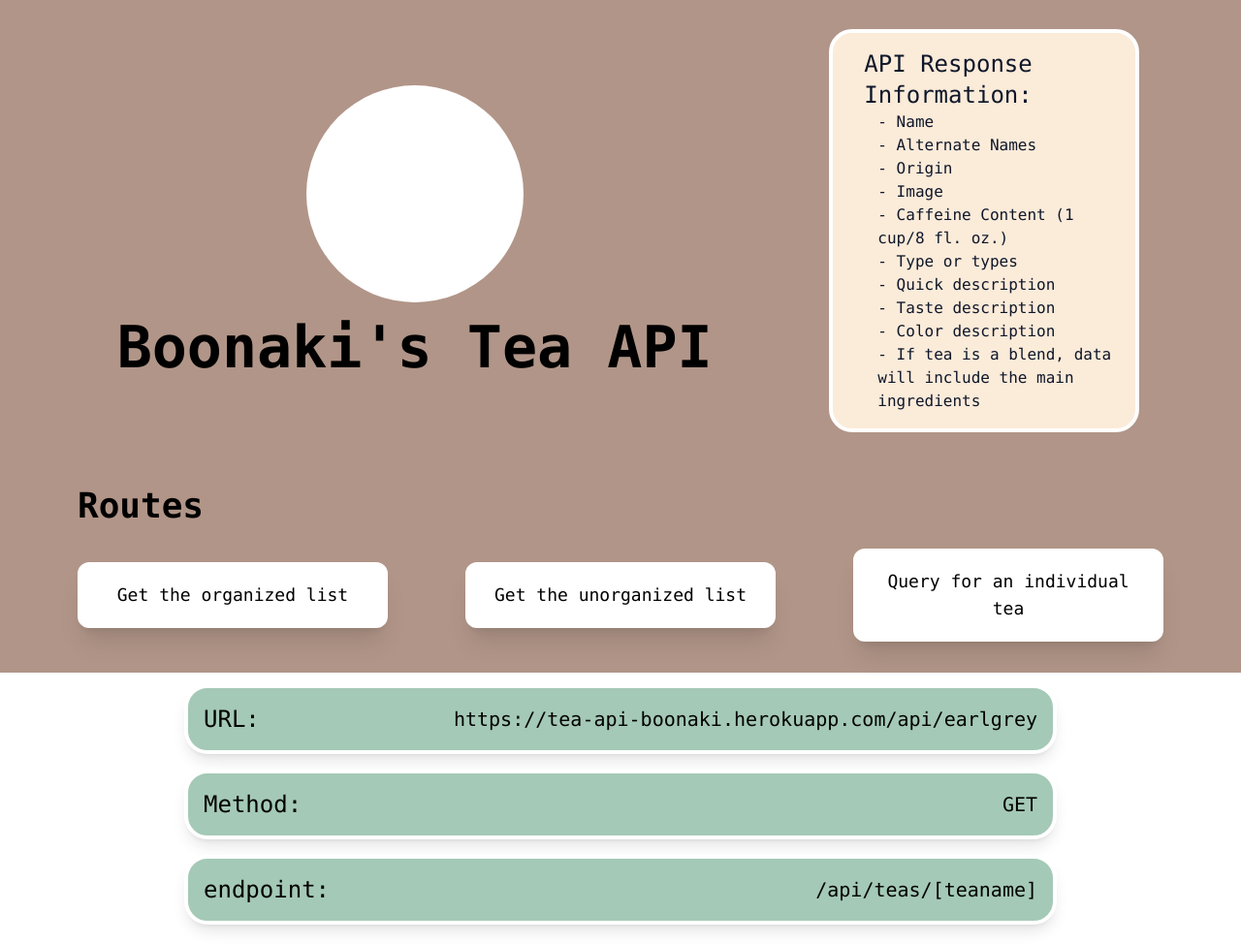
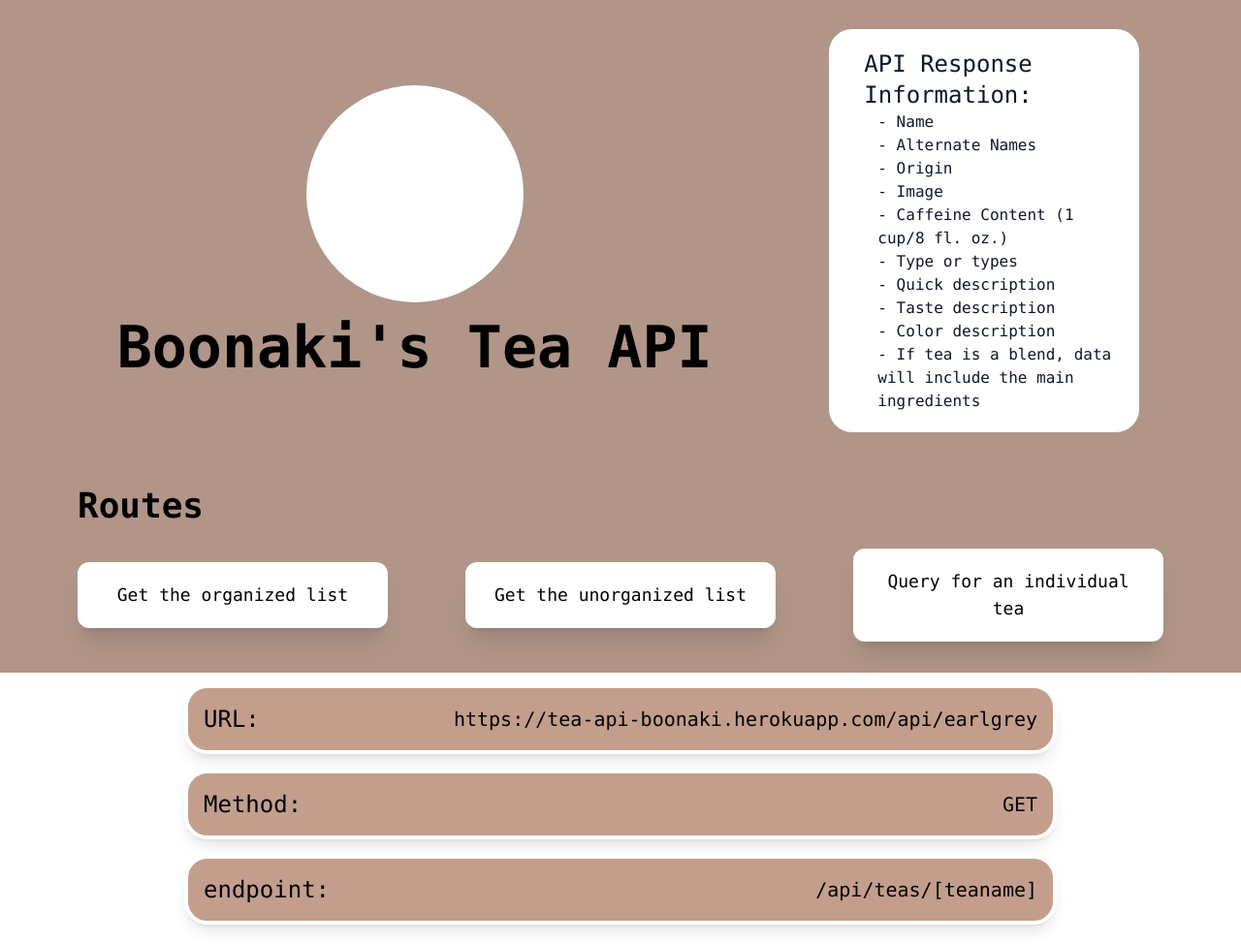
Before and after one commit to boonaki/boonakis-tea-api, a website: page public/index.html in a window 1280 px wide. Shown: the part 258-1232 px from the top of the page at 97% size. Drawn offline with nearby package versions, Linux system fonts and the light colour scheme; no server answers.

Commit message:
style changes

```diff
--- a/public/index.html
+++ b/public/index.html
@@ -20,7 +20,7 @@
                 <div id="animContainer" class="h-28 w-28 rounded-full bg-white mt-4 md:mt-4 md:h-56 md:w-56"></div>
                 <h1 class="text-black font-bold text-5xl z-10 p-4 md:text-6xl">Boonaki's Tea API</h1>
             </div>
-            <div class="w-80 bg-spanTan flex flex-col justify-center p-4 my-8 text-slate-900 rounded-3xl border-4 border-white">
+            <div class="w-80 bg-white flex flex-col justify-center p-4 my-8 text-slate-900 rounded-3xl border-4 border-white">
                 <label for="includes" class="text-2xl pl-4">API Response Information:</label>
                 <ul id="includes" class="">
                     <li>- Name</li>
@@ -250,15 +250,15 @@
 
                 <div id="res-2" class="res">
                     <div class="flex flex-col justify-center rounded-xl h-full md:h-44 pt-8 items-center px-4">
-                        <div class="flex w-full lg:w-[900px] flex-col md:flex-row items-center justify-between p-4 my-2 rounded-3xl border-4 border-white bg-[#a4c9b6] shadow-lg">
+                        <div class="flex w-full lg:w-[900px] flex-col md:flex-row items-center justify-between p-4 my-2 rounded-3xl border-4 border-white bg-[#c39e8c] shadow-lg">
                             <h2 class="text-2xl">URL:</h2>
                             <h2 class="text-xl">https://tea-api-boonaki.herokuapp.com/api/earlgrey</h2>
                         </div>
-                        <div class="flex w-full lg:w-[900px] flex-col md:flex-row items-center justify-between p-4 my-2 rounded-3xl border-4 border-white bg-[#a4c9b6] shadow-lg">
+                        <div class="flex w-full lg:w-[900px] flex-col md:flex-row items-center justify-between p-4 my-2 rounded-3xl border-4 border-white bg-[#c39e8c] shadow-lg">
                             <h2 class="text-2xl">Method:</h2>
                             <h2 class="text-xl">GET</h2>
                         </div>
-                        <div class="flex w-full lg:w-[900px] flex-col md:flex-row items-center justify-between p-4 my-2 rounded-3xl border-4 border-white bg-[#a4c9b6] shadow-lg">
+                        <div class="flex w-full lg:w-[900px] flex-col md:flex-row items-center justify-between p-4 my-2 rounded-3xl border-4 border-white bg-[#c39e8c] shadow-lg">
                             <h2 class="text-2xl">endpoint:</h2>
                             <h2 class="text-xl">/api/teas/[teaname]</h2>
                         </div>
```
Also changed, not shown: public/output.css.
